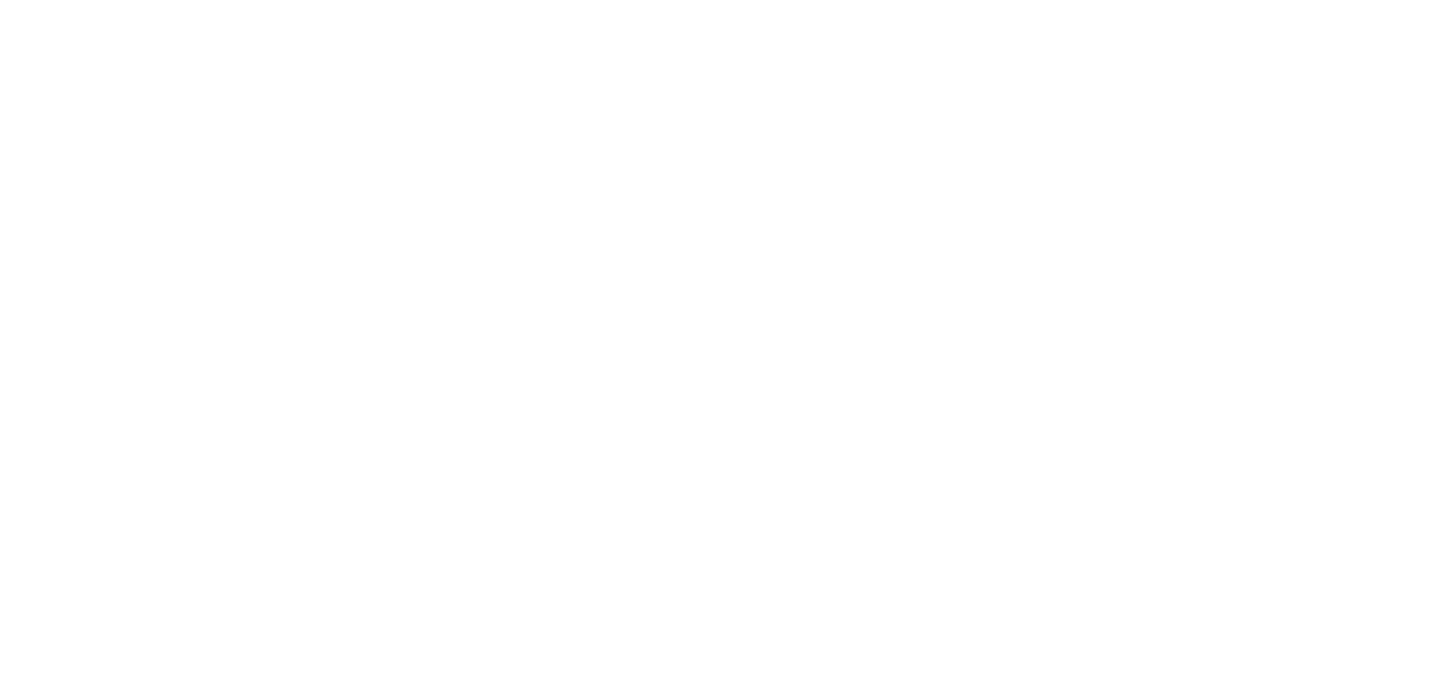
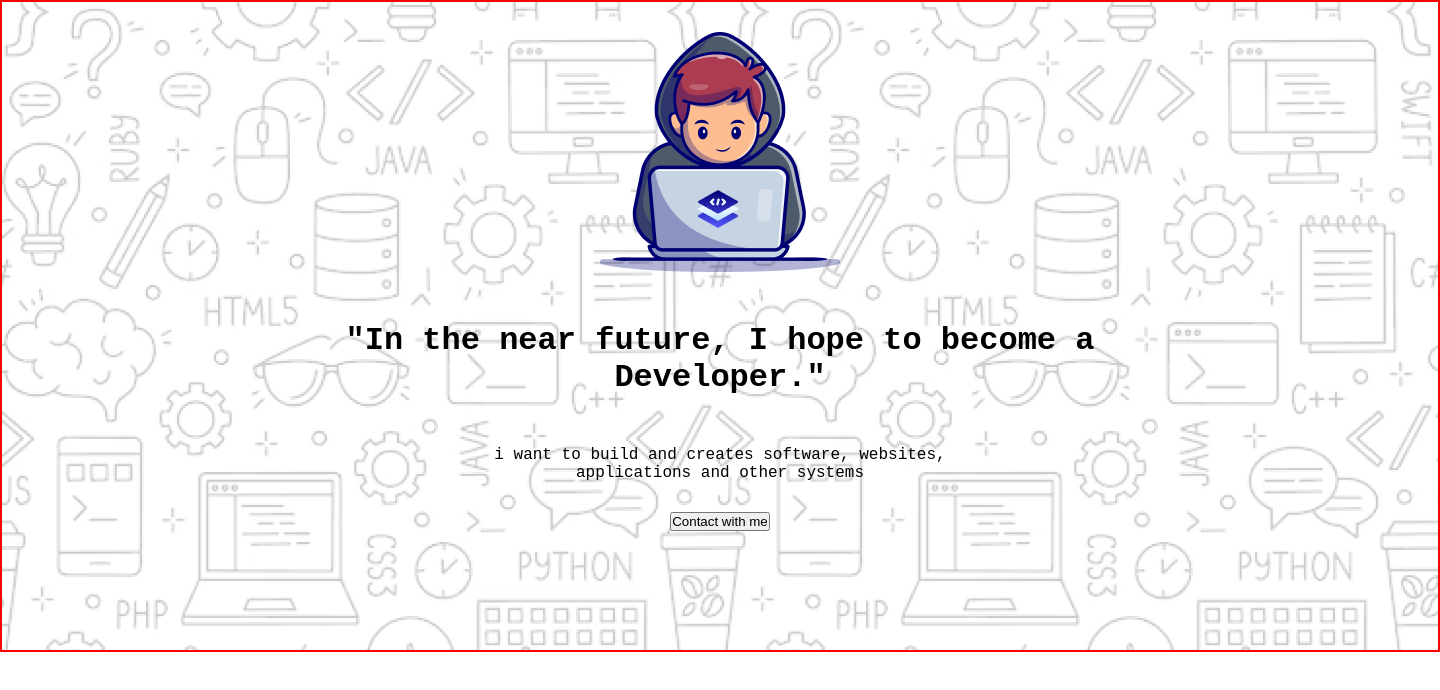
Before and after one commit to Ikramhossan01/web-landing-page, a plain HTML site: page index.html in a window 1280 px wide. Shown: the whole page, 1440 px wide, since content can reach past the window. Drawn offline with Linux system fonts and the light colour scheme; a web font is replaced by a local one.

Commit message:
first part

```diff
--- a/index.html
+++ b/index.html
@@ -4,9 +4,38 @@
     <meta charset="UTF-8">
     <meta name="viewport" content="width=device-width, initial-scale=1.0">
     <title>Web Landing Page</title>
-    <link rel="stylesheet" href="./style.css" />
+
+    <link rel="stylesheet" href="./style.css">
+
 </head>
 <body>
+    <header class="developer-container">
+        <div class="image-container">
 
+            <img src="assets/Group.png" alt="">
+
+        </div>
+        <div class="banner-contant">
+            <h1>"In the near future, I hope to become a <br>
+                 Developer."</h1>
+
+            <p>i want to build and creates software, websites, <br>
+                applications and other systems</p>
+
+               <div class="Contact">
+                <samp><button>Contact with me</button></samp>
+               </div>
+        </div>
+
+
+    </header>
+
+    <main>
+
+    </main>
+
+    <footer>
+
+    </footer>
 </body>
 </html>
--- a/style.css
+++ b/style.css
@@ -0,0 +1,47 @@
+@import url('https://fonts.googleapis.com/css2?family=Azeret+Mono:ital,wght@0,100..900;1,100..900&display=swap');
+
+body{
+    font-family: "Azeret Mono", monospace;
+}
+
+*{
+    box-sizing: border-box;
+    margin: 0;
+    padding: 0;
+}
+/* developer section style start here */
+
+.developer-container{
+    width: 1440px;
+    height: 652px;
+    left: 0;
+    right: 0;
+    top: 131px;
+    bottom: 4462px;
+    border: 2px solid red;
+    background-image: url(assets/Hero-bg.png);
+    margin-left: 70pxs;
+}
+.banner-contant h1, p{
+    text-align: center;
+    display: flex;
+    flex-direction: column;
+    justify-content: center;
+    align-items: center;
+    margin-top: 50px;
+}
+.image-container{
+    display: flex;
+    flex-direction: column;
+    justify-content: center;
+    align-items: center;
+    margin-top: 30px;
+}
+.Contact{
+    display: flex;
+    flex-direction: column;
+    justify-content: center;
+    align-items: center;
+    margin-top: 30px;
+    background-blend-mode: overlay;
+}
```
Also changed, not shown: assets/Group 3.png (added), assets/Group 4.png (added), assets/Group.png (added), assets/Hero-bg.png (added), assets/Layer_1.png (added), assets/css.png (added), assets/facebook.png (added), assets/github.png (added), assets/handshake.jpg (added), assets/html.png (added), assets/js.png (added), assets/linkedin-icon 1.png (added), assets/mongodb.png (added), assets/nodejs.png (added), 1 more files.
